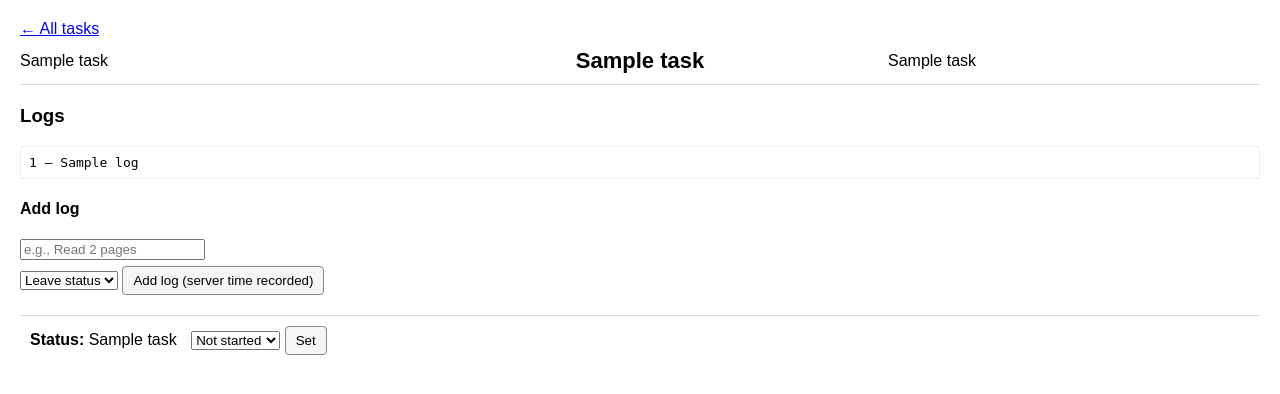
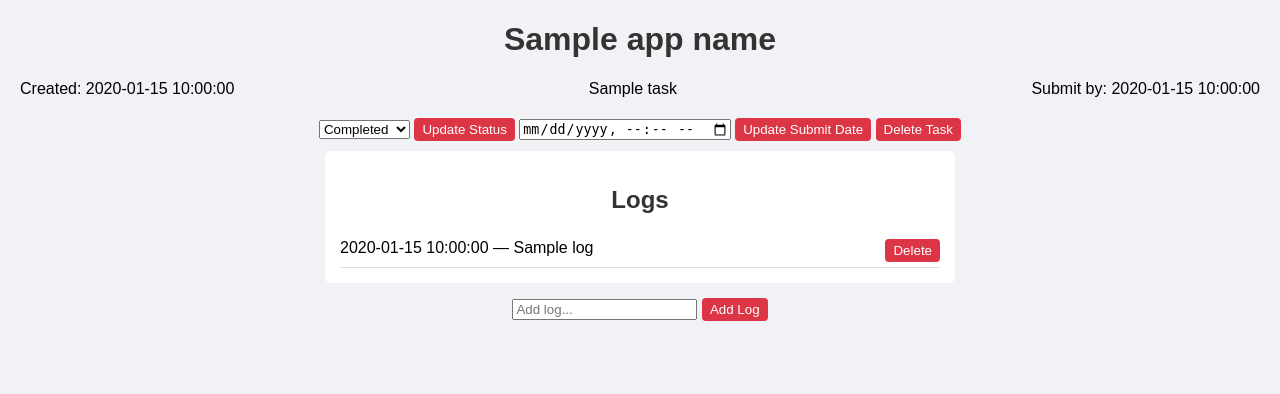
Before and after one commit to zrrgz/task-app, a Flask app: template templates/task.html in a window 1280 px wide. Shown: the top 394 px of the page. Run offline with Flask 3, Linux system fonts and the light colour scheme; the template is opened without the code that fills it: most values are stand-ins (such as "Sample title", 1, 10 or a date in 2020).

```diff
--- a/templates/task.html
+++ b/templates/task.html
@@ -1,41 +1,68 @@
-{% extends "base.html" %}
-{% block body %}
-{% set id=task[0] %}
+<!DOCTYPE html>
+<html lang="en">
+<head>
+<meta charset="UTF-8">
+<title>{{ app_name }} - {{ task['title'] }}</title>
+<style>
+body { font-family: Arial, sans-serif; margin: 20px; background: #f0f2f5; }
+h1, h2 { text-align: center; color: #333; }
+.header { display: flex; justify-content: space-between; margin-bottom: 20px; }
+.logs { max-width: 600px; margin: auto; background: #fff; padding: 15px; border-radius: 6px; }
+.log { display: flex; justify-content: space-between; border-bottom: 1px solid #ddd; padding: 5px 0; }
+button { padding: 4px 8px; border-radius: 4px; border: none; background: #dc3545; color: white; cursor: pointer; }
+button:hover { background: #c82333; }
+form.inline { display: inline; }
+</style>
+</head>
+<body>
+<h1>{{ app_name }}</h1>
+
 <div class="header">
-  <div class="left">{{ task[2] }}</div>
-  <div class="title">{{ task[1] }}</div>
-  <div class="right">{{ task[3] }}</div>
+  <div>Created: {{ task['created_at'] }}</div>
+  <div>{{ task['title'] }}</div>
+  <div>Submit by: {{ task['submit_at'] }}</div>
 </div>
-<div class="container">
-  <h3>Logs</h3>
-  {% for l in logs %}
-    <div class="log">{{ l[0] }}  —  {{ l[1] }}</div>
+
+<div style="text-align:center; margin-bottom:10px;">
+  <form action="{{ url_for('set_status', tid=task['id']) }}" method="POST" style="display:inline;">
+    <select name="status">
+      <option value="not started" {% if task['status']=='not started' %}selected{% endif %}>Not Started</option>
+      <option value="in progress" {% if task['status']=='in progress' %}selected{% endif %}>In Progress</option>
+      <option value="completed" {% if task['status']=='completed' %}selected{% endif %}>Completed</option>
+    </select>
+    <button type="submit">Update Status</button>
+  </form>
+
+  <form action="{{ url_for('update_submit_route', tid=task['id']) }}" method="POST" style="display:inline;">
+    <input type="datetime-local" name="submit_at" required>
+    <button type="submit">Update Submit Date</button>
+  </form>
+
+  <form action="{{ url_for('delete_task_route', tid=task['id']) }}" method="POST" style="display:inline;">
+    <button type="submit">Delete Task</button>
+  </form>
+</div>
+
+<div class="logs">
+  <h2>Logs</h2>
+  {% for log in logs %}
+    <div class="log">
+      <div>{{ log['timestamp'] }} — {{ log['log'] }}</div>
+      <form class="inline" action="{{ url_for('delete_log_route', log_id=log['id']) }}" method="POST">
+        <button type="submit">Delete</button>
+      </form>
+    </div>
   {% else %}
-    <div>No logs yet</div>
+    <p>No logs yet.</p>
   {% endfor %}
-  <h4>Add log</h4>
-  <form method="post" action="{{ url_for('add_log_route',tid=id) }}">
-    <div class="form-row"><input name="text" placeholder="e.g., Read 2 pages" required></div>
-    <div class="form-row">
-      <select name="status">
-        <option value="">Leave status</option>
-        <option value="not started">Not started</option>
-        <option value="in progress">In progress</option>
-        <option value="completed">Completed</option>
-      </select>
-      <button class="btn" type="submit">Add log (server time recorded)</button>
-    </div>
+</div>
+
+<div style="max-width:600px; margin:auto; text-align:center; margin-top:15px;">
+  <form action="{{ url_for('add_log_route', tid=task['id']) }}" method="POST">
+    <input type="text" name="text" placeholder="Add log..." required>
+    <button type="submit">Add Log</button>
   </form>
-  <div class="footer">
-    <strong>Status:</strong> {{ task[4] }}
-    <form method="post" action="{{ url_for('set_status',tid=id) }}" style="display:inline-block;margin-left:10px">
-      <select name="status">
-        <option value="not started">Not started</option>
-        <option value="in progress">In progress</option>
-        <option value="completed">Completed</option>
-      </select>
-      <button class="btn" type="submit">Set</button>
-    </form>
-  </div>
 </div>
-{% endblock %}
+
+</body>
+</html>
```
